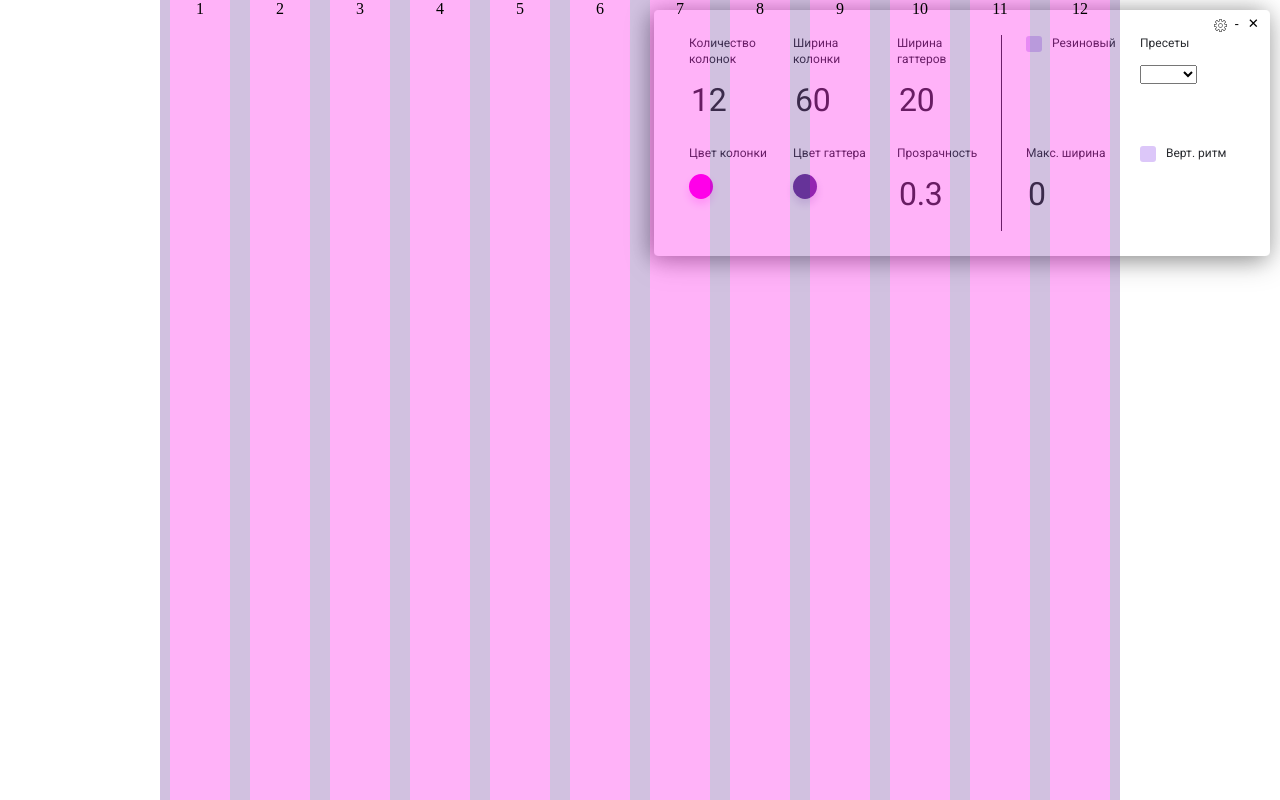
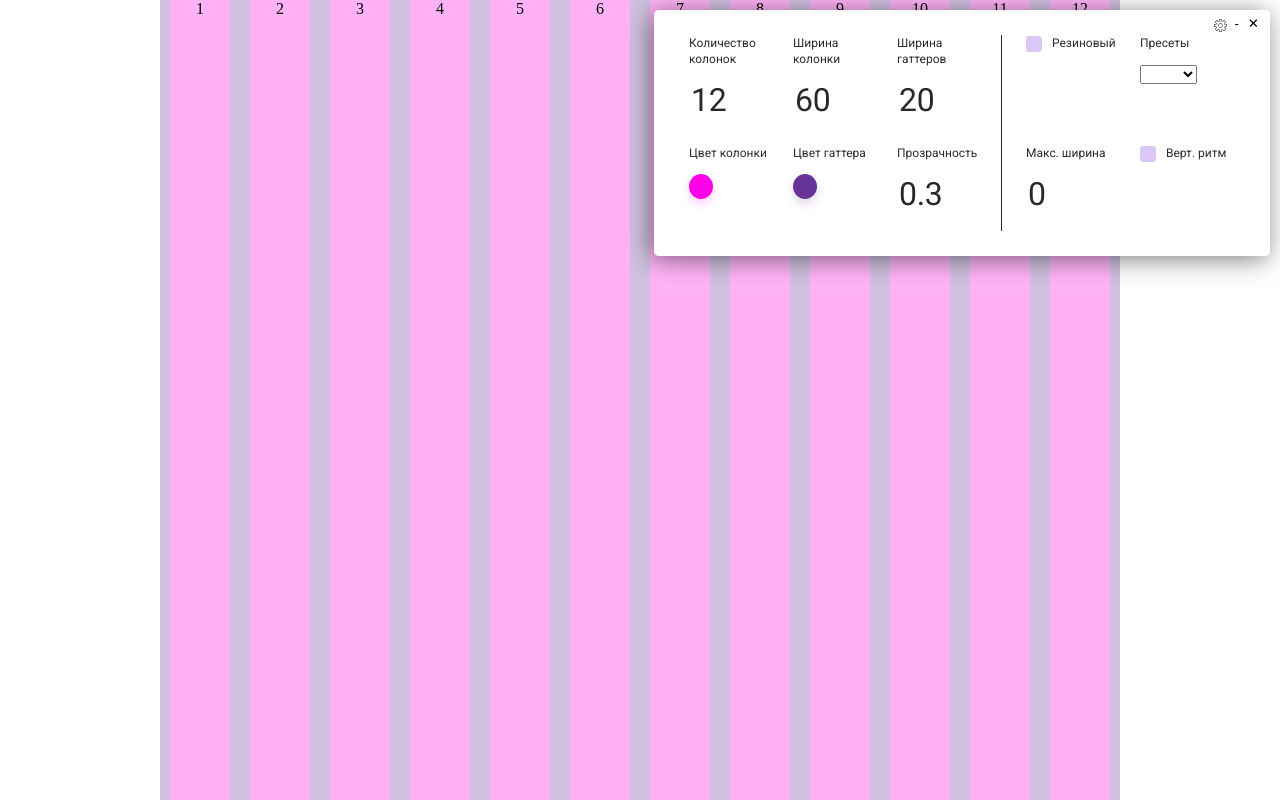
Before and after one commit to nikolai-shabalin/grid-overlay, a React app: page / in a window 1280 px wide. Built offline with nearby package versions, Linux system fonts and the light colour scheme.

Commit message:
показывает попап выше грида

```diff
--- a/src/Grid/Grid.module.css
+++ b/src/Grid/Grid.module.css
@@ -4,7 +4,7 @@
   flex-flow: row nowrap;
   height: 100vh;
   position: fixed;
-  z-index: 9999;
+  z-index: 9998;
   top: 0;
   left: 50%;
   transform: translateX(-50%);
--- a/src/Popup/style.module.css
+++ b/src/Popup/style.module.css
@@ -3,7 +3,7 @@
   position: fixed;
   top: 10px;
   right: 10px;
-  z-index: 9998;
+  z-index: 9999;
   border-radius: 4px;
 }
 
```
